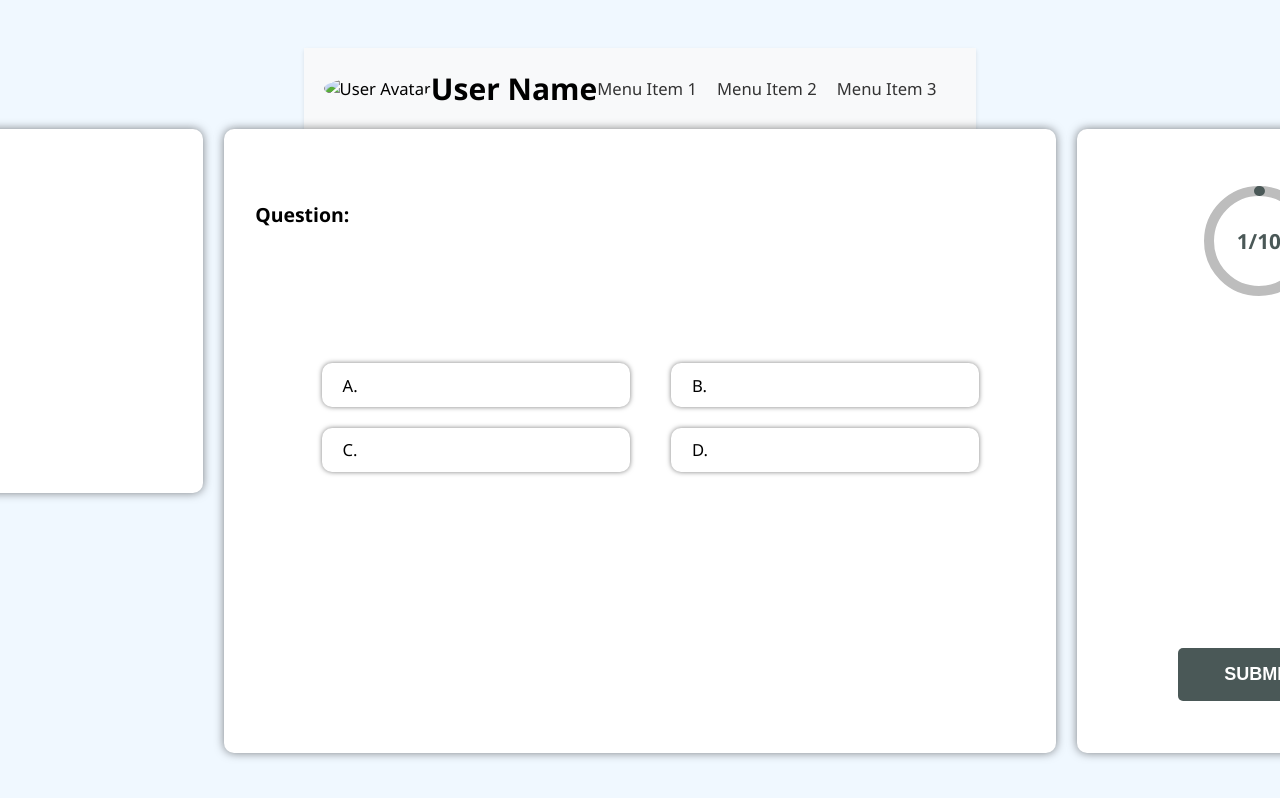
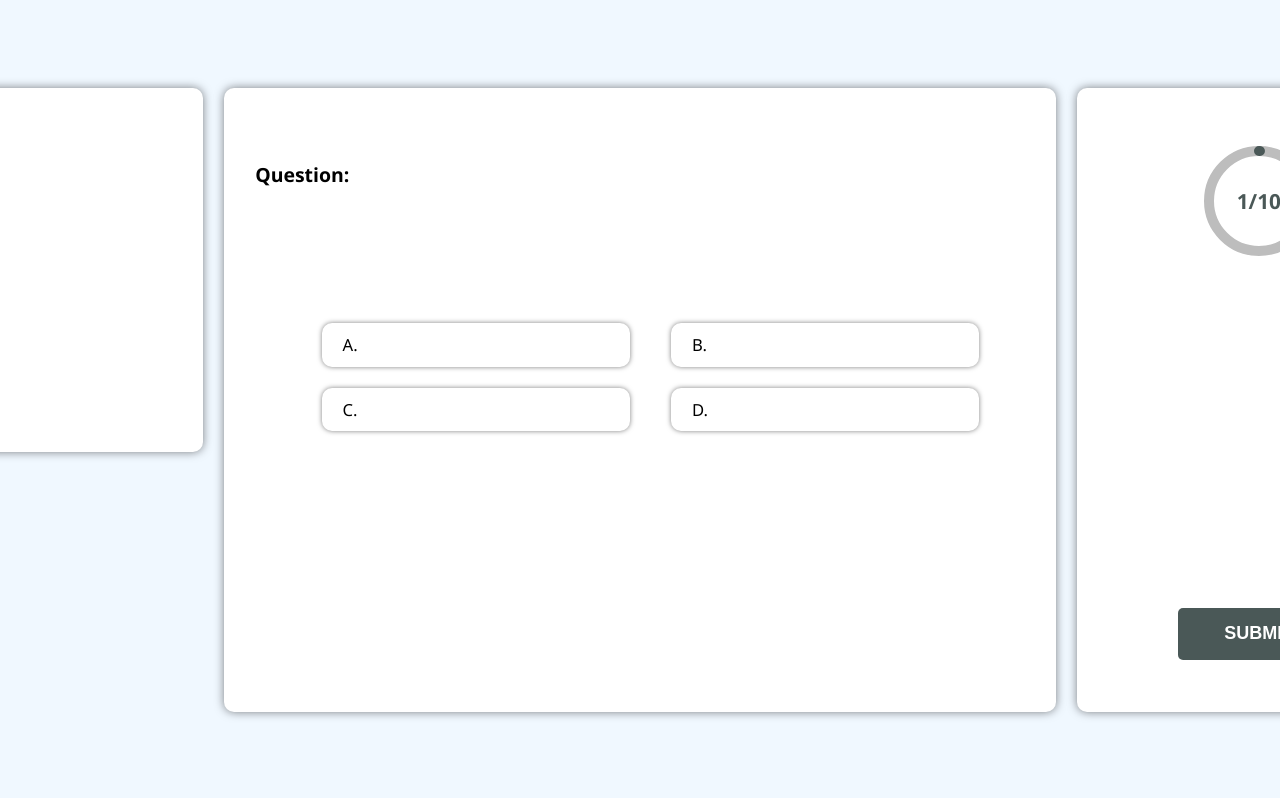
Before and after one commit to hanguyen1814/quizweb, a plain HTML site: page taketest.html in a window 1280 px wide. Shown: the top 798 px of the page. Drawn offline with Linux system fonts and the light colour scheme.

Commit message:
fix bla bla

```diff
--- a/taketest.css
+++ b/taketest.css
@@ -278,37 +278,3 @@ ul {
 }
 
 /* CSS for header */
-.header-container {
-     display: flex;
-     justify-content: space-between;
-     align-items: center;
-     padding: 20px;
-     background-color: #f8f9fa;
-     box-shadow: 0 2px 4px 0 rgba(0,0,0,.1);
-     width: 100%;
-}
-
-.avatar img {
-     width: 50px;
-     height: 50px;
-     border-radius: 50%;
-}
-
-.user-name {
-     font-size: 20px;
-     font-weight: bold;
-}
-
-.menu ul {
-     list-style-type: none;
-     display: flex;
-}
-
-.menu ul li {
-     margin-right: 20px;
-}
-
-.menu ul li a {
-     text-decoration: none;
-     color: #333;
-}
--- a/taketest.html
+++ b/taketest.html
@@ -7,24 +7,6 @@
      <link rel="stylesheet" href="./taketest.css">
 </head>
 <body>
-     <header>
-          <div class="header-container">
-               <div class="avatar">
-                    <img src="path_to_avatar_image" alt="User Avatar">
-               </div>
-               <div class="user-name">
-                    <h2>User Name</h2>
-               </div>
-               <nav class="menu">
-                    <ul>
-                         <li><a href="#">Menu Item 1</a></li>
-                         <li><a href="#">Menu Item 2</a></li>
-                         <li><a href="#">Menu Item 3</a></li>
-                         <!-- Add more menu items as needed -->
-                    </ul>
-               </nav>
-          </div>
-     </header>
      <div class="dashboard">
           <div class="main">
      <div class="info">
```
Also changed, not shown: AddTest.js (+42 -40 lines), CheckTest/seeresult.html (+1 -1 lines), index.html (+2 -2 lines).
